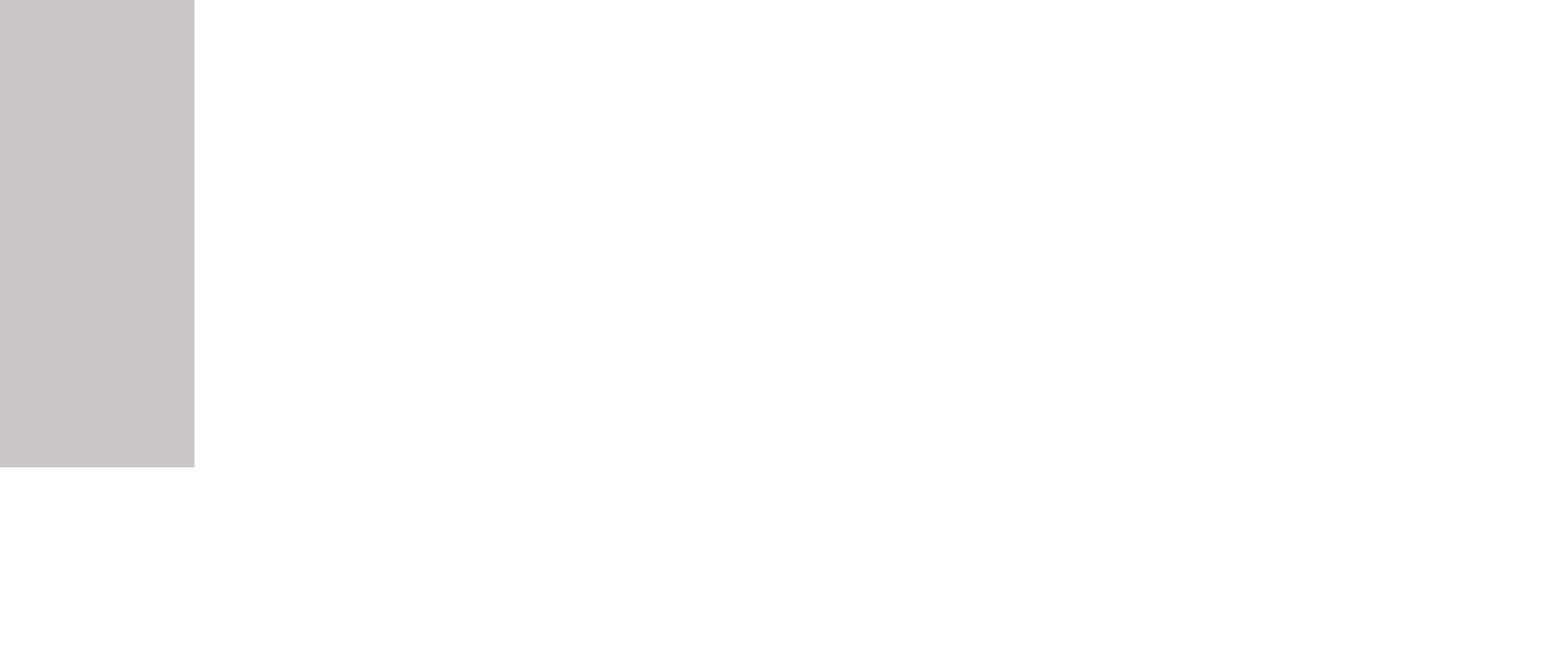
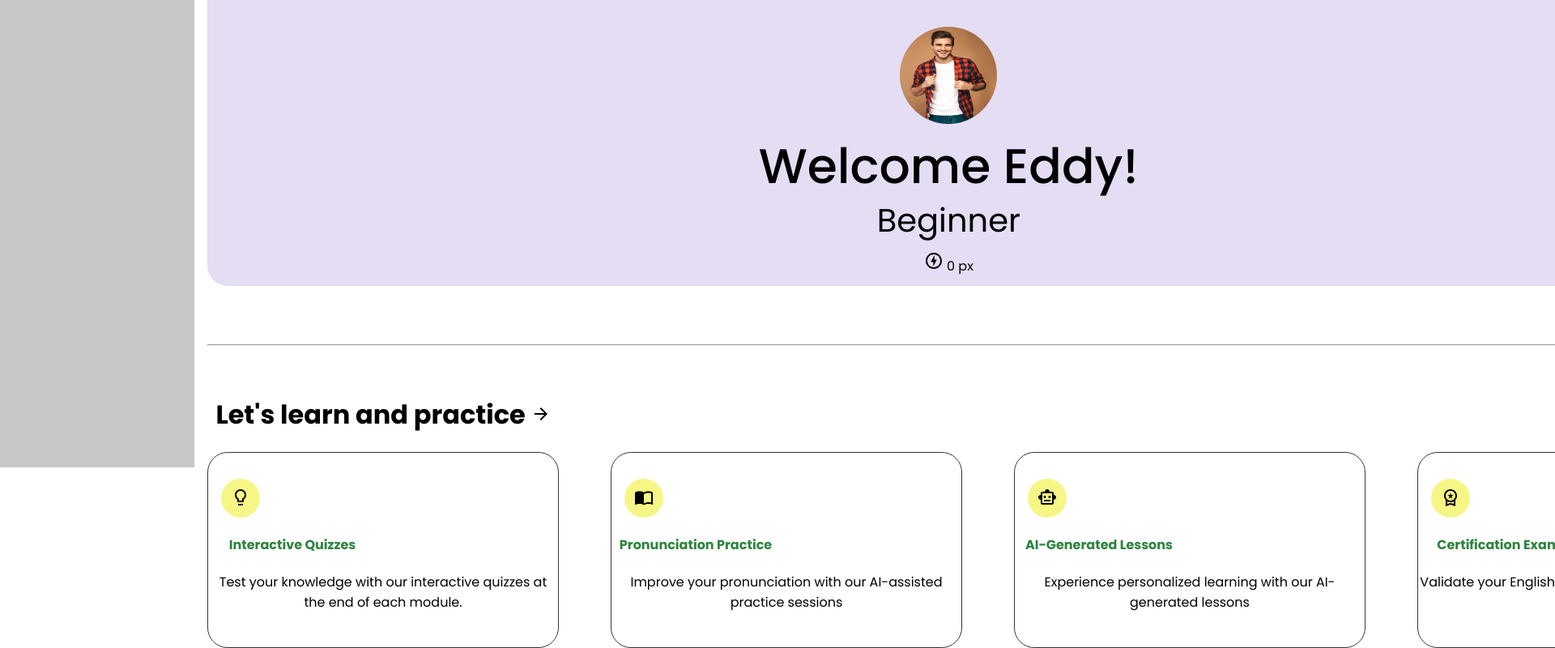
Before and after one commit to PriscaSL/finder, a React (Create React App) app in the folder front/: page /homeuser in a window 1280 px wide. Shown: the part 223-1023 px from the top of the page at 81% size, 1920 px wide, since content can reach past the window. Before the commit the page ends 800 px from the top, so only its background shows below. Built offline with nearby package versions, Linux system fonts and the light colour scheme.

Commit message:
troisieme commit

```diff
--- a/front/src/App.css
+++ b/front/src/App.css
@@ -5,6 +5,9 @@
 
 :root {
   --grey:rgb(200, 198, 198);
+  --purple2: #E5DDF3;
+  --yellow: #F6F686;
+  --green: #2d833e;
 }
 body{
   padding: 0;
--- /dev/null
+++ b/front/src/components/ModuleItems.js
@@ -0,0 +1,19 @@
+import React from 'react'
+import '../styles/ModuleItems.css'
+
+function ModuleItems({image, title, paragraphe}) {
+  return (
+    <div className='moduleItem'>
+        <div className='modulecontent'>
+        <div className='iconbackground'>
+           <p id='iconimg'> {image} </p>
+        </div>
+        <h4 id='titlemodule'>{title}</h4>
+        <p id='number'>{paragraphe}</p>
+        </div>
+    </div>
+
+  )
+}
+
+export default ModuleItems
--- /dev/null
+++ b/front/src/helpers/ModuleList.js
@@ -0,0 +1,31 @@
+import LightbulbOutlinedIcon from '@mui/icons-material/LightbulbOutlined';
+import ImportContactsOutlinedIcon from '@mui/icons-material/ImportContactsOutlined';
+import SmartToyOutlinedIcon from '@mui/icons-material/SmartToyOutlined';
+import WorkspacePremiumOutlinedIcon from '@mui/icons-material/WorkspacePremiumOutlined';
+
+
+export const ModuleList = [
+    {
+        image:<LightbulbOutlinedIcon/>,
+        tilte:"Interactive Quizzes",
+        paragraphe:"Test  your knowledge with our interactive quizzes at the end of each module.",
+    },
+    {
+        image:<ImportContactsOutlinedIcon/>,
+        tilte:"Pronunciation Practice",
+        paragraphe:"Improve your pronunciation with our AI-assisted practice sessions"
+    },
+    {
+        image:<SmartToyOutlinedIcon/>,
+        tilte:"AI-Generated Lessons",
+        paragraphe:"Experience personalized learning with our AI-generated lessons"
+    },
+    {
+        image:<WorkspacePremiumOutlinedIcon/>,
+        tilte:"Certification Exams",
+        paragraphe:"Validate your English proficiency with our certification exams"
+    },
+
+    ]
+
+    export default ModuleList
--- a/front/src/pages/Homeuser.js
+++ b/front/src/pages/Homeuser.js
@@ -2,21 +2,43 @@ import React from 'react'
 import Sidebar from '../components/Sidebar';
 import '../styles/Homeuser.css'
 import profile from '../assets/rakoto.jpg'
-import BoltIcon from '@mui/icons-material/Bolt';
-
+import OfflineBoltOutlinedIcon from '@mui/icons-material/OfflineBoltOutlined';
+import ArrowForwardIcon from '@mui/icons-material/ArrowForward';
+import ModuleItems from '../components/ModuleItems';
+import ModuleList from '../helpers/ModuleList'
 
 function Homeuser() {
   return (
     <div className='Homeuser'>
        <div className='Sidebar'>
 
+
        </div>
        <div className='Dashboard'>
-            <div className='welcomtext'>
+          <div className='welcomtext'>
+              <div className='contenu'>
               <img src={profile}/>
+              <p id='eddy'>Welcome Eddy!</p>
               <p id='Beginner'>Beginner</p>
-              <p id='px'><BoltIcon/> 0 px</p>
+              <p id='px'><OfflineBoltOutlinedIcon/> 0 px</p>
+              </div>
+
             </div>
+            <hr id='lineuser'/>
+            <div className='foothomeuser'>
+            <h1 className='letslearn'>Let's learn and practice  <i><ArrowForwardIcon/></i></h1>
+            <div className='moduleList'>
+                  {ModuleList.map((moduleItem, key)=>{
+                      return (
+                      <ModuleItems
+                          key={key}
+                          image={moduleItem.image}
+                          title={moduleItem.tilte}
+                          paragraphe={moduleItem.paragraphe}
+                          /> )
+                  })}
+            </div>
+          </div>
        </div>
 
     </div>
--- a/front/src/styles/Homeuser.css
+++ b/front/src/styles/Homeuser.css
@@ -13,7 +13,57 @@
     background-color: #fff;
 }
 
+.welcomtext{
+    position: relative;
+    width: 90%;
+    height: 30rem;
+    border-radius: 25px;
+    top:6rem;
+    background-color: var(--purple2);
+}
+
+.contenu{
+    padding-top: 10rem;
+}
 .welcomtext img {
-    width: 8rem;
-    height: 8rem;
+    width: 120px;
+    height: 120px;
+    border-radius: 50%;
 }
+#lineuser{
+    width: 115rem;
+    position: relative;
+    top: 10rem;
+    padding-right: 12rem;
+}
+.foothomeuser{
+    top: 12.5rem;
+    padding-right: 100rem;
+    position: relative;
+}
+
+.moduleList{
+    position: absolute;
+    display: flex;
+    gap: 4rem;
+}
+
+#eddy{
+    position: relative;
+    bottom: 1em;
+    font-size: 60px;
+    font-weight: 500;
+}
+
+
+#Beginner{
+    position: relative;
+    bottom: 8rem;
+    font-size: 40px;
+    padding-bottom: 1rem;
+}
+
+#px{
+    position: relative;
+    bottom: 11rem;
+}
--- /dev/null
+++ b/front/src/styles/ModuleItems.css
@@ -0,0 +1,29 @@
+.moduleItem{
+    position: relative;
+    border: solid .5px rgb(54, 54, 54);
+    border-radius: 25px;
+    height: 15rem;
+    width: 27rem;
+}
+
+.modulecontent{
+    padding-top: 1rem;
+}
+.iconbackground{
+    background-color: var(--yellow);
+    border-radius: 50%;
+    width: 3rem;
+    height: 3rem;
+    position: relative;
+    margin: 1rem;
+}
+#iconimg{
+    position: relative;
+    padding-top: .7rem;
+
+}
+
+#titlemodule{
+    padding-right: 14rem;
+    color: var(--green);
+}
```
